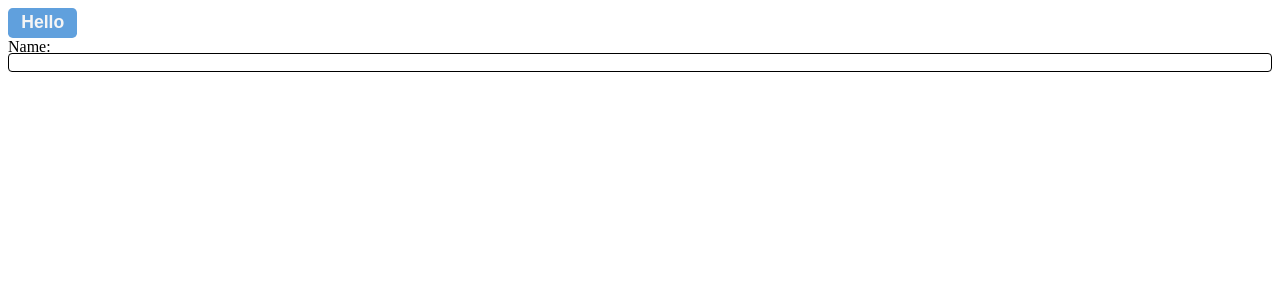
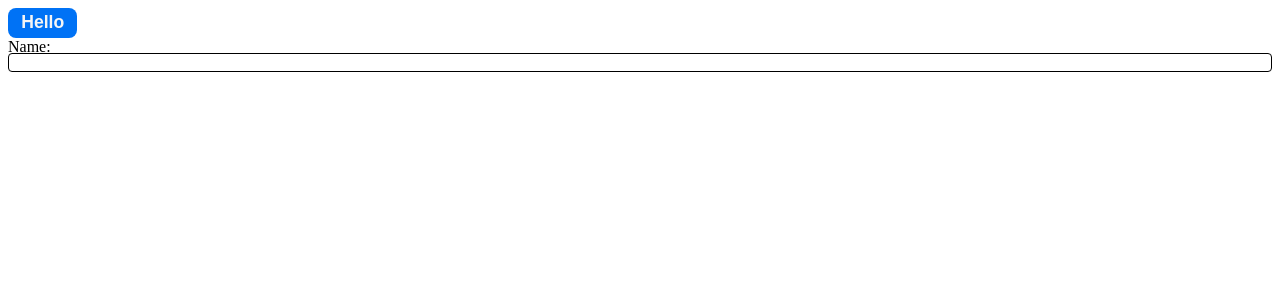
Before and after one commit to NateAyye/nates-ts-react-components, a React (Vite) app: page / in a window 1280 px wide. Shown: the top 300 px of the page. Built offline with nearby package versions, Linux system fonts and the light colour scheme.

Commit message:
Added a ripple effect within the Button

```diff
--- a/src/App.tsx
+++ b/src/App.tsx
@@ -9,10 +9,11 @@ function App() {
   ) {
     console.log(e);
   }
+
   return (
     <div className="App">
       <Button onClick={handleMouseClick}>Hello</Button>
-      <Input type='default'  id="name" preview="Name: " />
+      <Input type="default" id="name" preview="Name: " />
     </div>
   );
 }
--- a/src/components/Button/index.tsx
+++ b/src/components/Button/index.tsx
@@ -1,6 +1,6 @@
-import React from 'react';
-import styled, { css } from 'styled-components';
-import { ButtonProps, NatesButtonProps } from './models';
+import React, { useRef } from 'react';
+import styled, { css, keyframes } from 'styled-components';
+import { ButtonProps } from './models';
 
 /**
  * This Component is a Dynamic Button Component Built in Typescript.
@@ -22,45 +22,97 @@ import { ButtonProps, NatesButtonProps } from './models';
  * @returns Custom Input Component that is a container containing a <labal> and an <input>
  *
  * @default
- * type = 'text'
- * radi = '.25rem'
+ * radi = '.5rem'
  */
 export const Button: React.FC<ButtonProps> = ({
   children,
   onClick,
-  error = false,
   ...props
 }) => {
+  const buttonRef = useRef<HTMLButtonElement>(null);
+  let rippleX: number = 0;
+  let rippleY: number = 0;
+
   const handleButtonClick = (
     e: React.MouseEvent<HTMLButtonElement, MouseEvent>,
   ) => {
     if (onClick) onClick(e);
+    console.log(e.currentTarget.offsetTop);
+    rippleX = e.clientX - e.currentTarget.offsetLeft;
+    rippleY = e.clientY - e.currentTarget.offsetTop;
+
+    const span = document.createElement('span');
+
+    span.style.top = rippleY + 'px';
+    span.style.left = rippleX + 'px';
+    // span.style.color = 'currentColor';
+    span.style.filter = 'invert(1) grayscale(1) brightness(1)';
+
+    buttonRef.current?.appendChild(span);
+
+    setTimeout(() => {
+      span.remove();
+    }, 500);
+
+    console.log(rippleX, rippleY);
   };
 
   return (
-    <NatesButton onClick={handleButtonClick} {...props}>
+    <NatesButton ref={buttonRef} onClick={handleButtonClick} {...props}>
       {children}
-      <span hidden></span>
+      {!props.noIcon ? props.icon : null}
     </NatesButton>
   );
 };
 
+const ripple = keyframes`
+  0% {
+    width: 0;
+    opacity: 0.2;
+  }
+  100% {
+    width: 300%;
+    opacity: 0;
+  }
+`;
 const buttonError = css`
   background: #da6262;
+
+  ::after {
+    content: '❗';
+    filter: drop-shadow(0 0 2px #f1f3de);
+  }
 `;
 
-const NatesButton = styled.button<NatesButtonProps>`
+const NatesButton = styled.button<ButtonProps>`
+  position: relative;
   font-size: 1.1em;
   font-weight: 600;
   padding: 0.25em 0.75em;
 
+  contain: paint;
+
   border: none;
-  border-radius: 0.3rem;
+  border-radius: ${(props) => props.radi || '.5rem'};
 
-  background-color: #60a0dd;
+  background-color: #0072f5;
   color: whitesmoke;
 
   cursor: pointer;
 
   ${(props) => (props.error ? buttonError : null)}
+
+  @keyframes ripple {
+  }
+  span {
+    position: absolute;
+
+    transform: translate(-50%, -50%);
+    aspect-ratio: 1;
+    pointer-events: none;
+    border-radius: 50%;
+    z-index: 200;
+    background: white;
+    animation: ${ripple} 500ms linear infinite;
+  }
 `;
```
Also changed, not shown: src/components/Button/models.ts (+5 -4 lines).
